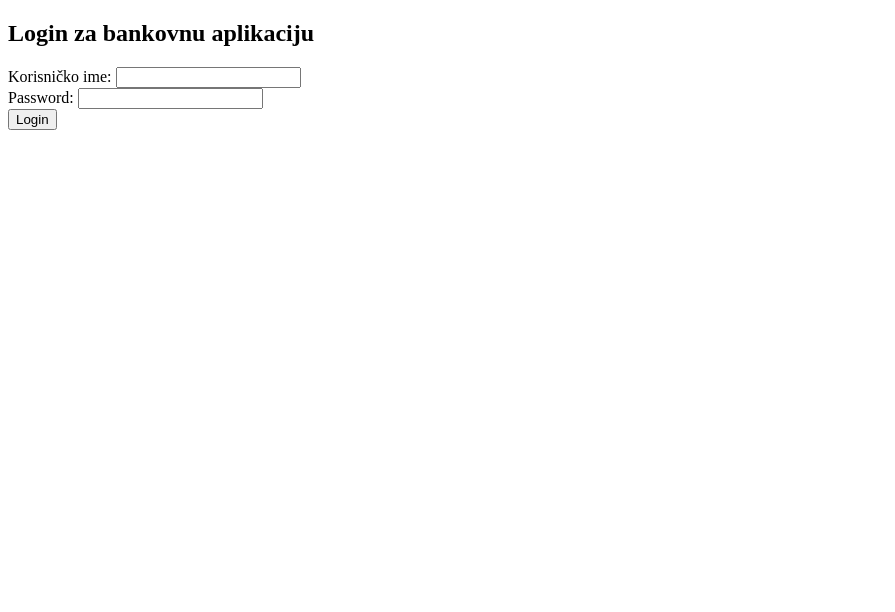
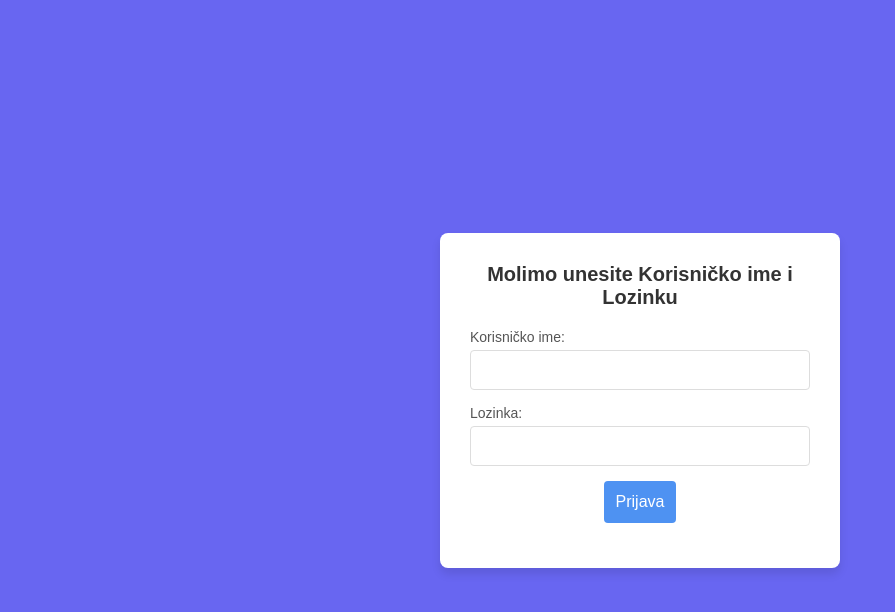
Before and after one commit to kenanbc/Bank-System-DOM, a plain HTML site: page login.html in a window 1280 px wide. Shown: the whole page, without its empty margins (0-895 px from the left). Drawn offline with Linux system fonts and the light colour scheme.

Commit message:
dodao login.css i editovao login html

```diff
--- /dev/null
+++ b/login.css
@@ -0,0 +1,77 @@
+* {
+  margin: 0;
+  padding: 0;
+  box-sizing: border-box;
+}
+
+body {
+  font-family: Arial, sans-serif;
+  background-color: #6866f1;
+  height: 100vh;
+  display: flex;
+  justify-content: center;
+  align-items: center;
+  color: #333;
+}
+
+.login {
+  background-color: #fff;
+  border-radius: 8px;
+  box-shadow: 0 6px 10px rgba(0, 0, 0, 0.1);
+  padding: 30px;
+  width: 100%;
+  max-width: 400px;
+  text-align: center;
+}
+
+h2 {
+  margin-bottom: 20px;
+  font-size: 24px;
+  color: #333;
+}
+
+form {
+  display: flex;
+  flex-direction: column;
+}
+
+form div {
+  margin-bottom: 15px;
+}
+
+label {
+  font-size: 14px;
+  color: #555;
+  text-align: left;
+  display: block;
+  margin-bottom: 5px;
+}
+
+input[type="text"],
+input[type="password"] {
+  width: 100%;
+  padding: 10px;
+  border: 1px solid #ddd;
+  border-radius: 4px;
+  font-size: 16px;
+  outline: none;
+}
+
+button {
+  padding: 12px;
+  background-color: #4e92f2;
+  color: white;
+  border: none;
+  border-radius: 4px;
+  font-size: 16px;
+  cursor: pointer;
+  transition: background-color 0.3s;
+}
+
+button:hover {
+  background-color: #3574cc;
+}
+
+h2 {
+  font-size: 20px;
+}
--- a/login.html
+++ b/login.html
@@ -4,22 +4,22 @@
     <meta charset="UTF-8" />
     <meta name="viewport" content="width=device-width, initial-scale=1.0" />
     <title>Banka Login</title>
-    <link rel="stylesheet" href="styles.css" />
+    <link rel="stylesheet" href="login.css" />
   </head>
   <body>
-    <div class="login-container">
-      <h2>Login za bankovnu aplikaciju</h2>
+    <div class="login">
+      <h2>Molimo unesite Korisničko ime i Lozinku</h2>
       <form id="loginForm">
         <div>
           <label for="username">Korisničko ime:</label>
           <input type="text" id="username" name="username" required />
         </div>
         <div>
-          <label for="password">Password:</label>
+          <label for="password">Lozinka:</label>
           <input type="password" id="password" name="password" required />
         </div>
         <div>
-          <button type="submit">Login</button>
+          <button type="submit">Prijava</button>
         </div>
       </form>
     </div>
```
